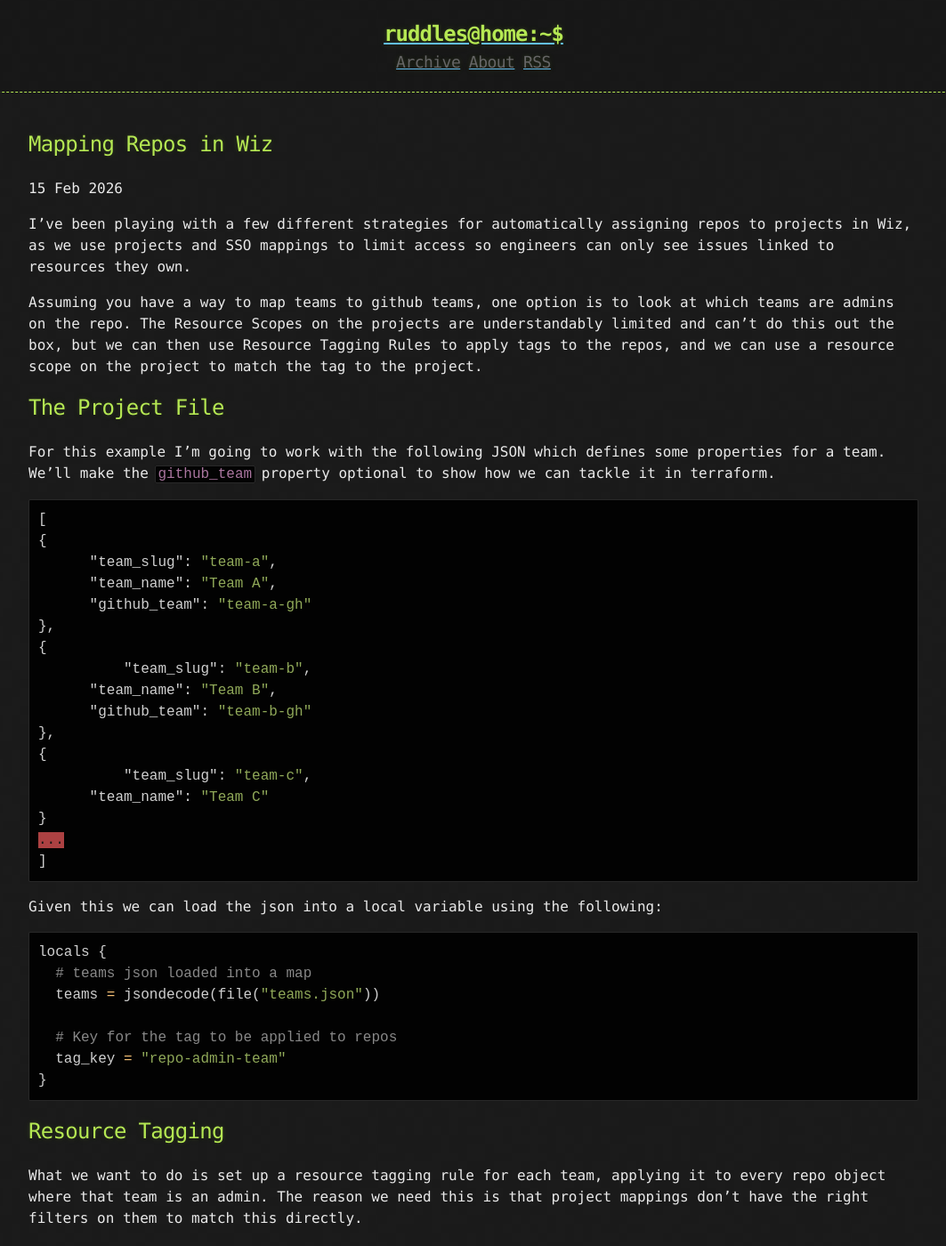
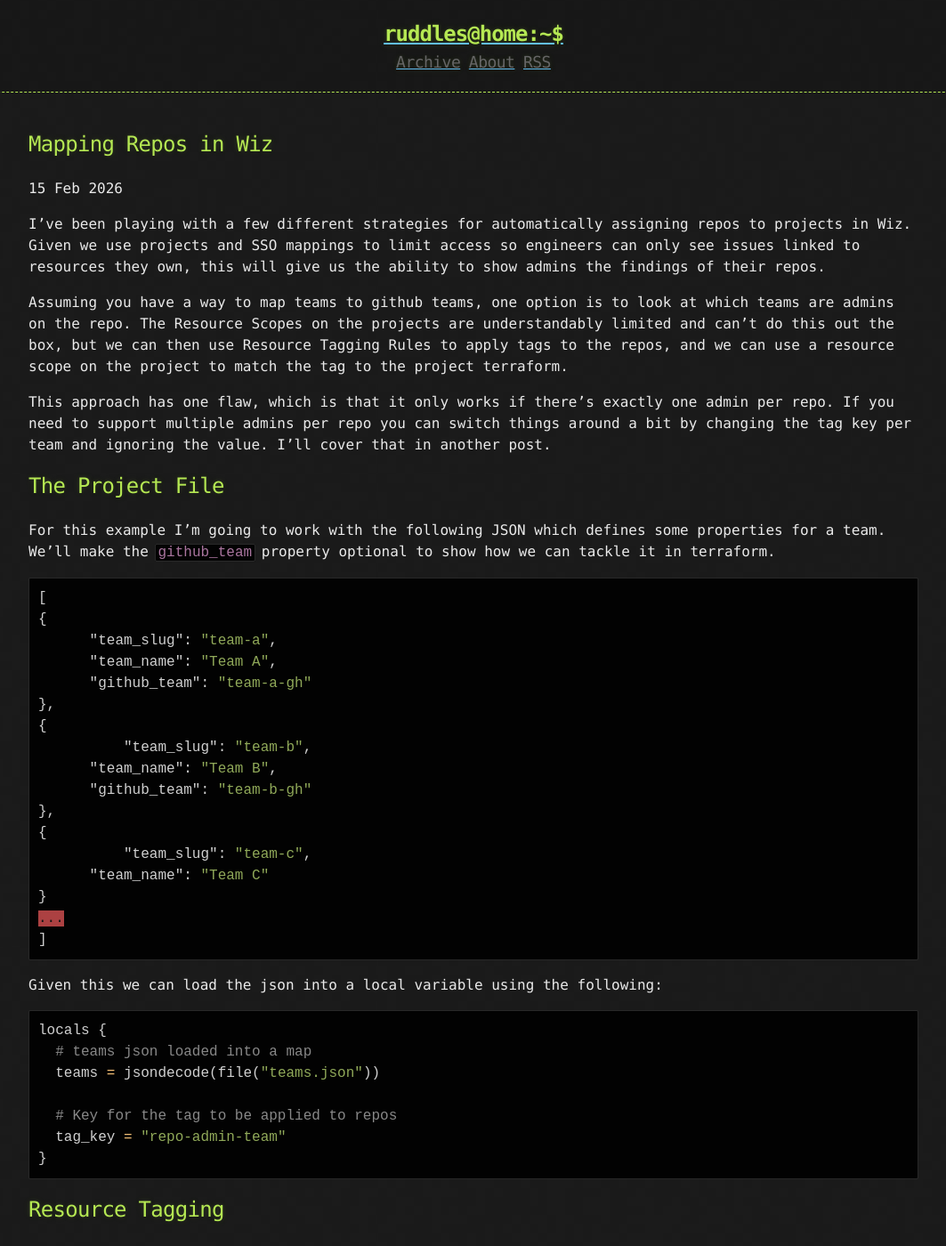
Before and after one commit to ruddles/ruddles.github.io, a Jekyll site: the page built from _posts/2026-02-15-Wiz-Code-Repo-Mapping.md, in a window 1280 px wide and 1400 px high. Shown: the whole window at 89% size, without its empty margins (108-1171 px from the left). Built offline with Jekyll 4.4.1, drawn with Linux system fonts in a browser that asks for light colours; some of the changed text lies outside the part shown.

Commit message:
Updated wiz code post

````diff
--- a/_posts/2026-02-15-Wiz-Code-Repo-Mapping.md
+++ b/_posts/2026-02-15-Wiz-Code-Repo-Mapping.md
@@ -3,9 +3,11 @@ title: Mapping Repos in Wiz
 published: true
 ---
 
-I've been playing with a few different strategies for automatically assigning repos to projects in Wiz, as we use projects and SSO mappings to limit access so engineers can only see issues linked to resources they own.
+I've been playing with a few different strategies for automatically assigning repos to projects in Wiz. Given we use projects and SSO mappings to limit access so engineers can only see issues linked to resources they own, this will give us the ability to show admins the findings of their repos.
 
-Assuming you have a way to map teams to github teams, one option is to look at which teams are admins on the repo. The Resource Scopes on the projects are understandably limited and can't do this out the box, but we can then use Resource Tagging Rules to apply tags to the repos, and we can use a resource scope on the project to match the tag to the project.
+Assuming you have a way to map teams to github teams, one option is to look at which teams are admins on the repo. The Resource Scopes on the projects are understandably limited and can't do this out the box, but we can then use Resource Tagging Rules to apply tags to the repos, and we can use a resource scope on the project to match the tag to the project terraform.
+
+This approach has one flaw, which is that it only works if there's exactly one admin per repo. If you need to support multiple admins per repo you can switch things around a bit by changing the tag key per team and ignoring the value. I'll cover that in another post.
 
 ## The Project File
 
@@ -45,9 +47,9 @@ locals {
 
 ## Resource Tagging
 
-What we want to do is set up a resource tagging rule for each team, applying it to every repo object where that team is an admin. The reason we need this is that project mappings don't have the right filters on them to match this directly.
+What we want to do is set up a resource tagging rule for each team, applying it to every repo object where that team is an admin.
 
-We can us the lookup function to get the `github_team` property, or an empty string if the property doesn't exist.
+We can us the lookup function to get the `github_team` property or an empty string if the property doesn't exist.
 
 ```terraform
 resource "wiz_resource_tagging_rule" "repo_owning_team" {
````
